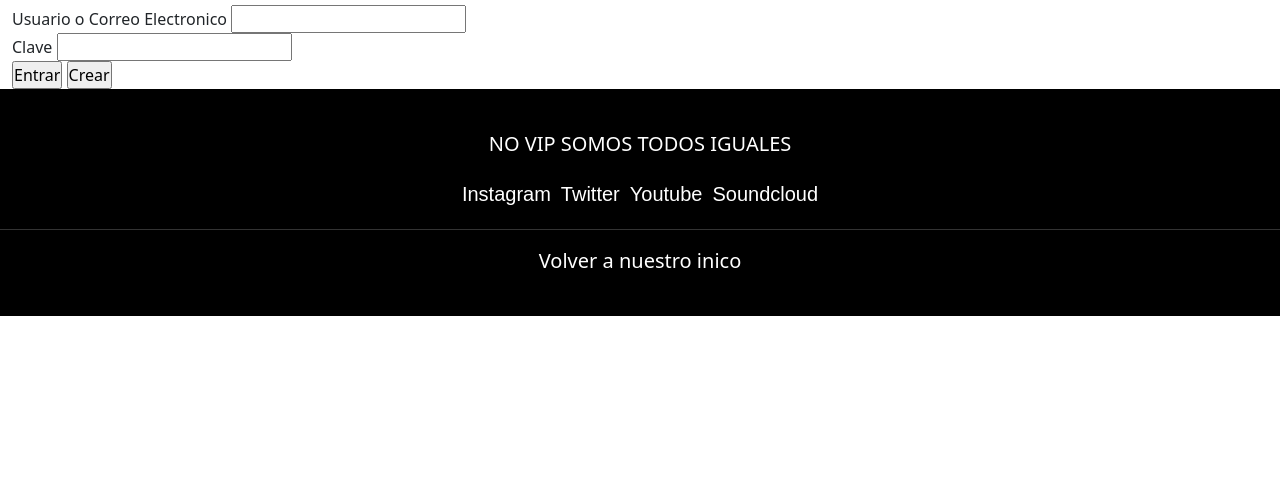
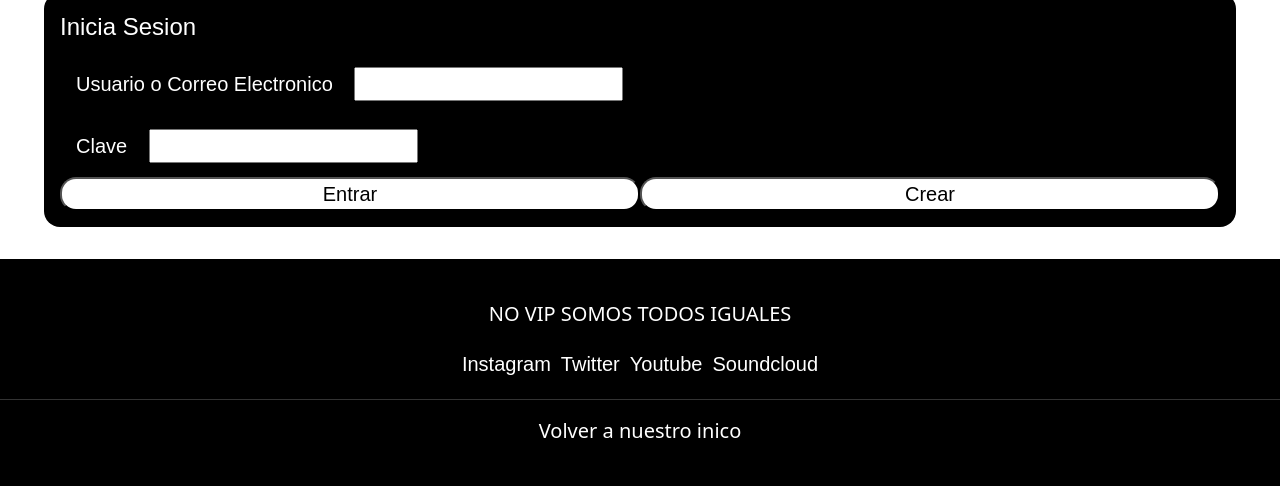
Before and after one commit to lucasraboni/Proyecto-Under-Club, a plain HTML site: page pages/entrar.html in a window 1280 px wide. Shown: the part 422-908 px from the top of the page. Before the commit the page ends 800 px from the top, so only its background shows below. Drawn offline with nearby package versions, Linux system fonts and the light colour scheme.

Commit message:
modifique nombres de imagenes con espacios, puse margenes a los textos y estilo a los html (crear y entrar)

```diff
--- a/css/style.css
+++ b/css/style.css
@@ -169,6 +169,72 @@ p{
     font-family: Arial, Helvetica, sans-serif;
 }
 
+.sonido{
+    margin: 4rem;
+    text-align: center;
+}
+
+.funktionlectura{
+    margin: 4rem;
+    text-align: center;
+}
+
+.historia{
+    margin: 8rem;
+    text-align: center;
+}
+
+fieldset{
+    padding: 1rem;
+    margin: 2rem;
+    background-color: black;
+    color: white;
+    border-radius: 1rem;
+    font-family: Arial, Helvetica, sans-serif;
+    font-size: 20px;
+}
+
+div label{
+    padding: 1rem;
+    background-color: black;
+    color: white;
+    font-family: Arial, Helvetica, sans-serif;
+    font-size: 20px;
+}
+
+.botones{
+    display: flex;
+}
+.botonentrar{
+    display: inline-block;
+    background-color: white;
+    color: black;
+    border-radius: 1rem;
+    width: 50%;
+    font-family: Arial, Helvetica, sans-serif;
+    font-size: 20px;
+}
+
+.botoncrear{
+    display: inline-block;
+    background-color: white;
+    color: black;
+    border-radius: 1rem;
+    width: 50%;
+    font-family: Arial, Helvetica, sans-serif;
+    font-size: 20px;
+}
+
+.botonborrar{
+    display: inline-block;
+    background-color: white;
+    color: black;
+    border-radius: 1rem;
+    width: 50%;
+    font-family: Arial, Helvetica, sans-serif;
+    font-size: 20px;
+}
+
 
 /* animaciones para el desafio */
 
--- a/pages/entrar.html
+++ b/pages/entrar.html
@@ -30,7 +30,7 @@
                     <a class="nav-link" href="../pages/historia.html"> Historia </a>
                   </li>
                   <li class="nav-item">
-                    <a class="nav-link" href="../pages/entrar.html"> Entrar </a>
+                    <a class="nav-link" href="../pages/eventos.html"> Eventos </a>
                   </li>
                   <li class="nav-item">
                     <a class="nav-link" href="../pages/crear.html"> Crear una cuenta </a>
@@ -62,8 +62,9 @@
                     </label>
                     <input type="password" name="clave">
                 </div>
-                    <input type="submit" value="Entrar">
-                    <input type="submit" value="Crear" >
+                <div class="botones">
+                    <input type="submit" value="Entrar" class="botonentrar">
+                    <input type="submit" value="Crear" class="botoncrear" >
                 </div>
             </fieldset>
         </form>
```
Also changed, not shown: pages/crear.html (+3 -2 lines), pages/eventos.html (+3 -3 lines), pages/img/CíaRebeck-MaríanoDC.jpg (renamed from pages/img/Cía Rebeck - Maríano DC.jpg), pages/img/J.C-Zadig.jpg (renamed from pages/img/J.C - Zadig.jpg), pages/img/OscarMulero-FiamaMolina.jpg (renamed from pages/img/Oscar Mulero - Fiama Molina.jpg), pages/img/VictoriaEngel..jpg (renamed from pages/img/Victoria Engel..jpg).
